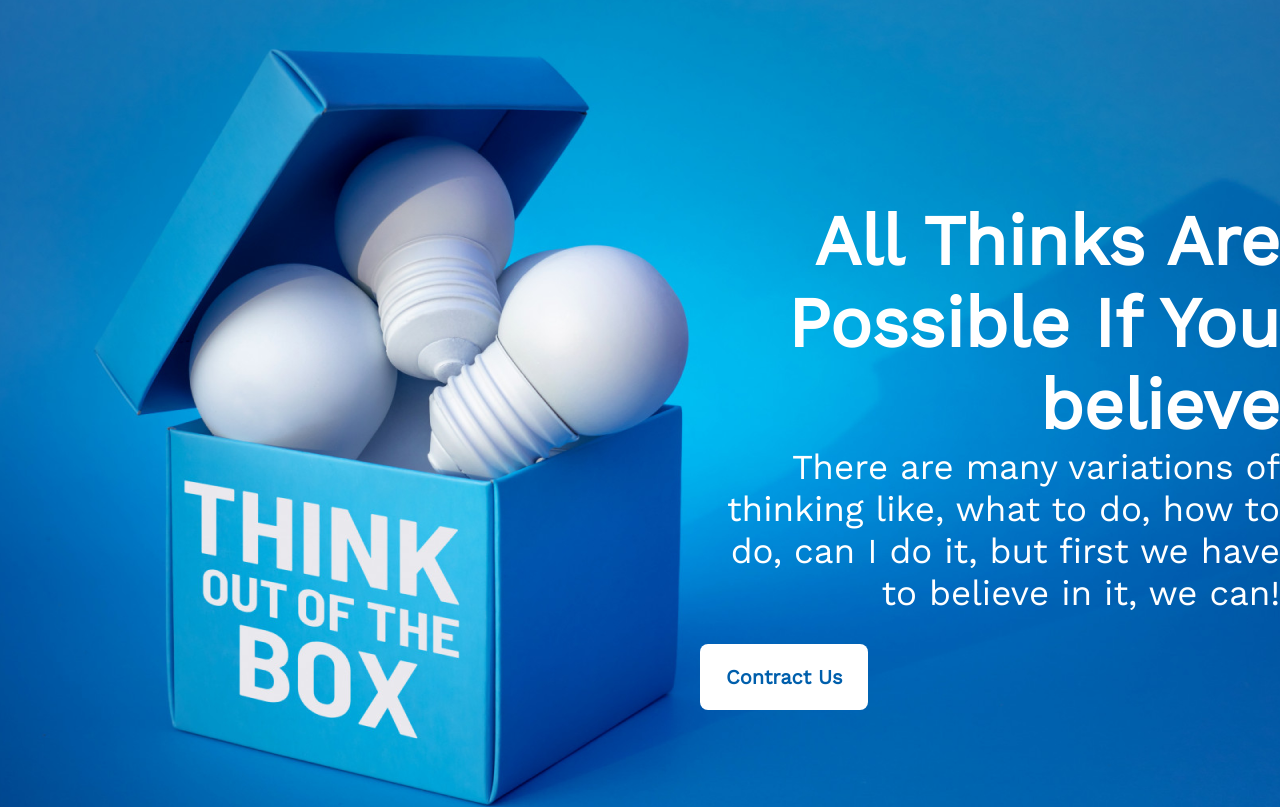
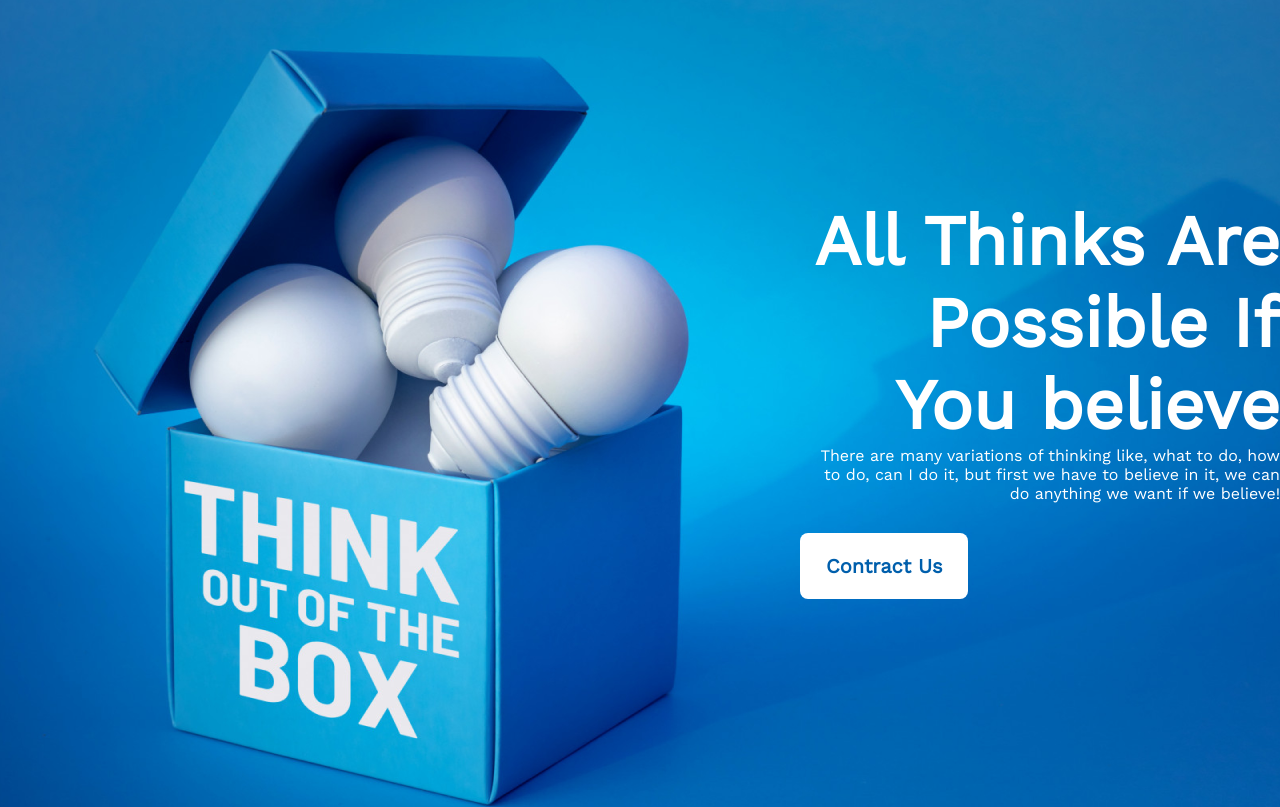
Before and after one commit to ACM-Anik/new-me-project, a plain HTML site: page index.html in a window 1280 px wide. Shown: the top 807 px of the page. Drawn offline with nearby package versions, Linux system fonts and the light colour scheme.

Commit message:
font size changed

```diff
--- a/Styles/styles.css
+++ b/Styles/styles.css
@@ -15,9 +15,8 @@
 
 .nav{
     text-align:center;
-    font-size: 35px;
     margin-right: 100px;
-    margin-left: 700px;
+    margin-left: 800px;
     justify-content:space-around;
     justify-items:baseline ;
     position:absolute;
@@ -26,7 +25,7 @@
 .header-title{
     color:#FFFFFF;
     font-weight: bold;
-    margin;
+    font-size: 70px;
 
 
 }
--- a/index.html
+++ b/index.html
@@ -19,8 +19,7 @@
     <header class="header">
         <div style="text-align: right;" class="nav">
             <h1 class="header-title">All Thinks Are Possible If You believe</h1>
-            <p class="header-description">There are many variations of thinking like, what to do, how to do, can I do
-                it, but first we have to believe in it, we can!</p>
+            <p class="header-description">There are many variations of thinking like, what to do, how to do, can I do it, but first we have to believe in it, we can do anything we want if we believe!</p>
             <button class="btn-contract">Contract Us</button>
         </div>
     </header>
```
